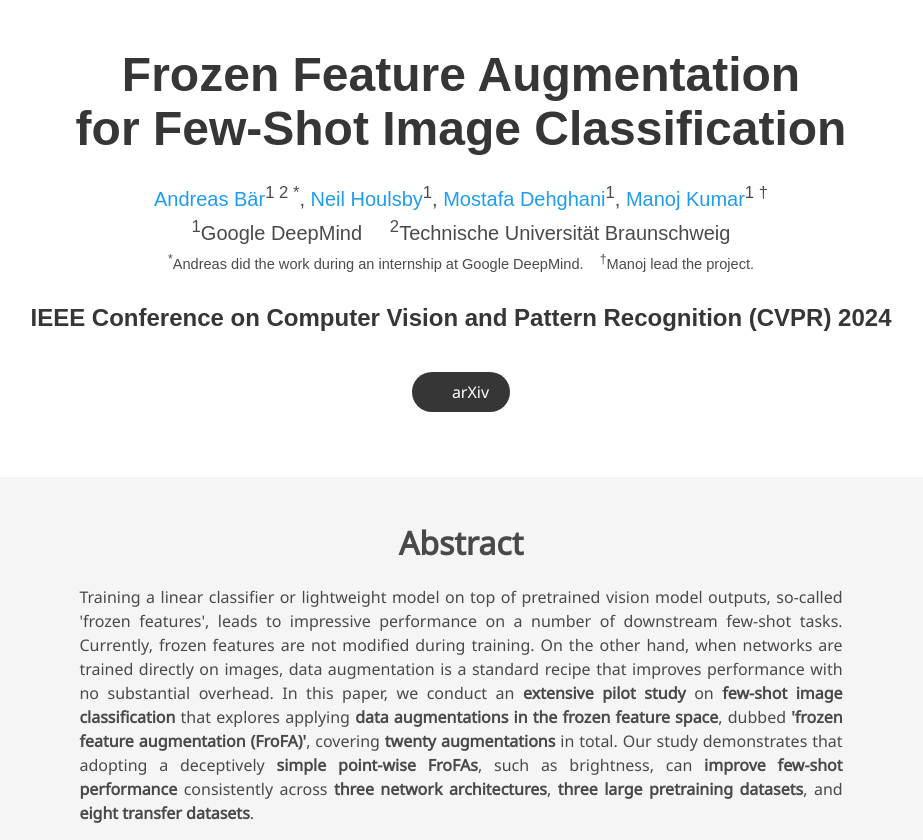
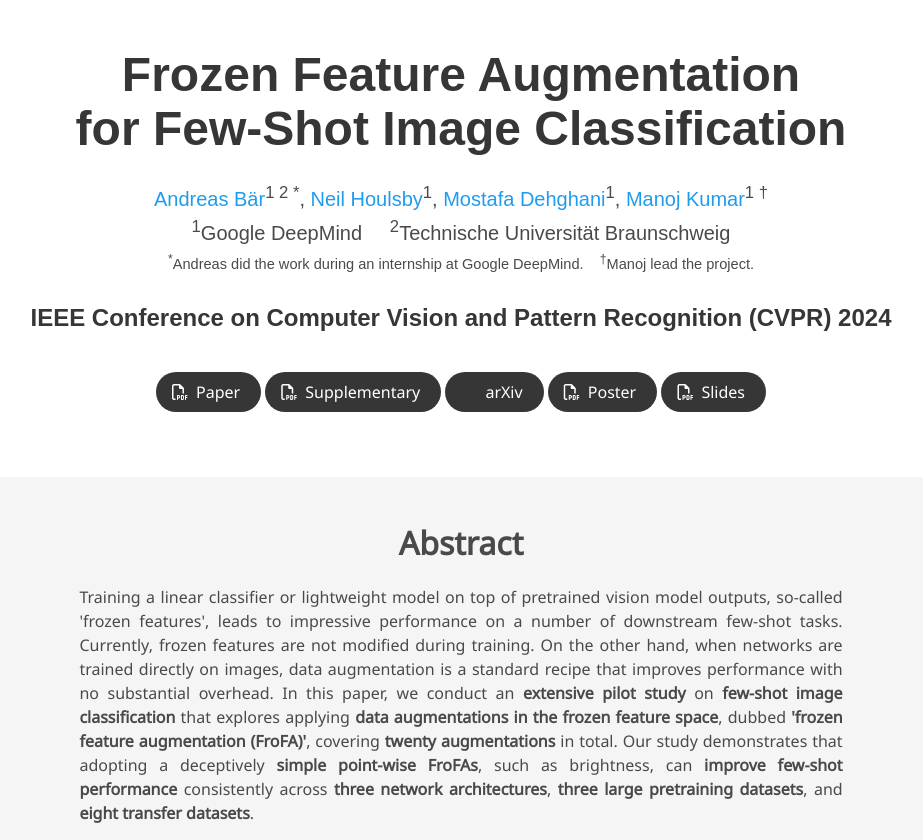
Before and after one commit to frozen-feature-augmentation/frozen-feature-augmentation.github.io, a plain HTML site: page index.html in a window 1280 px wide. Shown: the top 840 px of the page, without its empty margins (179-1102 px from the left). Drawn offline with nearby package versions, Linux system fonts and the light colour scheme; some icons are missing; a web font is replaced by a local one.

Commit message:
- Add missing information for citation - Add links to paper, slides, etc.

```diff
--- a/index.html
+++ b/index.html
@@ -9,7 +9,7 @@
     <meta property="og:description" content="SOCIAL MEDIA DESCRIPTION TAG TAG"/>
     <meta property="og:url" content="URL OF THE WEBSITE"/>
     <!-- Path to banner image, should be in the path listed below. Optimal dimenssions are 1200X630-->
-  <meta property="og:image" content="static/image/your_banner_image.png" />
+    <meta property="og:image" content="static/image/your_banner_image.png"/>
     <meta property="og:image:width" content="1200"/>
     <meta property="og:image:height" content="630"/>
 
@@ -52,7 +52,8 @@
         <div class="container is-max-desktop">
             <div class="columns is-centered">
                 <div class="column has-text-centered">
-            <h1 class="title is-1 publication-title">Frozen Feature Augmentation <br> for Few-Shot Image Classification </h1>
+                    <h1 class="title is-1 publication-title">Frozen Feature Augmentation <br> for Few-Shot Image
+                        Classification </h1>
                     <div class="is-size-5 publication-authors">
                         <!-- Paper authors -->
                         <span class="author-block">
@@ -82,40 +83,34 @@
                         <br>
                     </div>
 
+                    <!-- Paper PDF link -->
                     <div class="column has-text-centered">
-<!--                    <div class="publication-links">-->
-<!--                         &lt;!&ndash; Arxiv PDF link &ndash;&gt;-->
-<!--                      <span class="link-block">-->
-<!--                        <a href="https://arxiv.org/pdf/<ARXIV PAPER ID>.pdf" target="_blank"-->
-<!--                        class="external-link button is-normal is-rounded is-dark">-->
-<!--                        <span class="icon">-->
-<!--                          <i class="fas fa-file-pdf"></i>-->
-<!--                        </span>-->
-<!--                        <span>Paper</span>-->
-<!--                      </a>-->
-<!--                    </span>-->
 
-<!--                    &lt;!&ndash; Supplementary PDF link &ndash;&gt;-->
-<!--                    <span class="link-block">-->
-<!--                      <a href="static/pdfs/supplementary_material.pdf" target="_blank"-->
-<!--                      class="external-link button is-normal is-rounded is-dark">-->
-<!--                      <span class="icon">-->
-<!--                        <i class="fas fa-file-pdf"></i>-->
-<!--                      </span>-->
-<!--                      <span>Supplementary</span>-->
-<!--                    </a>-->
-<!--                  </span>-->
+                        <div class="publication-links">
 
-<!--                  &lt;!&ndash; Github link &ndash;&gt;-->
-<!--                  <span class="link-block">-->
-<!--                    <a href="https://github.com/YOUR REPO HERE" target="_blank"-->
-<!--                    class="external-link button is-normal is-rounded is-dark">-->
-<!--                    <span class="icon">-->
-<!--                      <i class="fab fa-github"></i>-->
-<!--                    </span>-->
-<!--                    <span>Code</span>-->
-<!--                  </a>-->
-<!--                </span>-->
+                      <span class="link-block">
+                        <a href="https://openaccess.thecvf.com/content/CVPR2024/papers/Bar_Frozen_Feature_Augmentation_for_Few-Shot_Image_Classification_CVPR_2024_paper.pdf"
+                           target="_blank"
+                           class="external-link button is-normal is-rounded is-dark">
+                        <span class="icon">
+                          <i class="far fa-file-pdf"></i>
+                        </span>
+                        <span>Paper</span>
+                      </a>
+                    </span>
+
+                            <!-- Supplementary PDF link -->
+                            <span class="link-block">
+                      <a href="https://openaccess.thecvf.com/content/CVPR2024/supplemental/Bar_Frozen_Feature_Augmentation_CVPR_2024_supplemental.pdf"
+                         target="_blank"
+                         class="external-link button is-normal is-rounded is-dark">
+                      <span class="icon">
+                        <i class="far fa-file-pdf"></i>
+                      </span>
+                      <span>Supplementary</span>
+                    </a>
+                  </span>
+
 
                           <!--                 ArXiv abstract Link-->
                             <span class="link-block">
@@ -127,6 +122,29 @@
                   <span>arXiv</span>
                 </a>
               </span>
+
+                            <!-- Poster PDF link -->
+                            <span class="link-block">
+                    <a href="https://drive.google.com/file/d/1EBCBpeB2XgbaS0aUEOf7lwD3gh-Z4r6W/view?usp=drive_link" target="_blank"
+                       class="external-link button is-normal is-rounded is-dark">
+                    <span class="icon">
+                      <i class="far fa-file-pdf"></i>
+                    </span>
+                    <span>Poster</span>
+                  </a>
+                </span>
+
+                            <!-- Slides PDF link -->
+                            <span class="link-block">
+                    <a href="https://drive.google.com/file/d/1Ctay9wFzR_b8pQj-WNgdlAuoN3slA_oA/view?usp=drive_link" target="_blank"
+                       class="external-link button is-normal is-rounded is-dark">
+                    <span class="icon">
+                      <i class="far fa-file-pdf"></i>
+                    </span>
+                    <span>Slides</span>
+                  </a>
+                </span>
+
                         </div>
                         <div class="is-size-5 publication-authors"
                         <span class="eql-cntrb"><small></small></span>
@@ -147,7 +165,17 @@
                 <h2 class="title is-3">Abstract</h2>
                 <div class="content has-text-justified">
                     <p>
-            Training a linear classifier or lightweight model on top of pretrained vision model outputs, so-called 'frozen features', leads to impressive performance on a number of downstream few-shot tasks. Currently, frozen features are not modified during training. On the other hand, when networks are trained directly on images, data augmentation is a standard recipe that improves performance with no substantial overhead. In this paper, we conduct an <b>extensive pilot study</b> on <b>few-shot image classification</b> that explores applying <b>data augmentations in the frozen feature space</b>, dubbed <b>'frozen feature augmentation (FroFA)'</b>, covering <b>twenty augmentations</b> in total. Our study demonstrates that adopting a deceptively <b>simple point-wise FroFAs</b>, such as brightness, can <b>improve few-shot performance</b> consistently across <b>three network architectures</b>, <b>three large pretraining datasets</b>, and <b>eight transfer datasets</b>.
+                        Training a linear classifier or lightweight model on top of pretrained vision model outputs,
+                        so-called 'frozen features', leads to impressive performance on a number of downstream few-shot
+                        tasks. Currently, frozen features are not modified during training. On the other hand, when
+                        networks are trained directly on images, data augmentation is a standard recipe that improves
+                        performance with no substantial overhead. In this paper, we conduct an <b>extensive pilot
+                        study</b> on <b>few-shot image classification</b> that explores applying <b>data augmentations
+                        in the frozen feature space</b>, dubbed <b>'frozen feature augmentation (FroFA)'</b>, covering
+                        <b>twenty augmentations</b> in total. Our study demonstrates that adopting a deceptively <b>simple
+                        point-wise FroFAs</b>, such as brightness, can <b>improve few-shot performance</b> consistently
+                        across <b>three network architectures</b>, <b>three large pretraining datasets</b>, and <b>eight
+                        transfer datasets</b>.
                     </p>
                 </div>
             </div>
@@ -166,7 +194,9 @@
                     <!-- Your image here -->
                     <img src="static/images/overview_step1.png" class="center" width="70%">
                     <h2 class="subtitle has-text-centered">
-          Given a (frozen) pretrained vision transformer, with <i>L</i> transformer blocks (TBs), a multi-head attention pooling (MAP) layer, and a classification layer (CL), we select its <i>L</i>-th Transformer block for caching.
+                        Given a (frozen) pretrained vision transformer, with <i>L</i> transformer blocks (TBs), a
+                        multi-head attention pooling (MAP) layer, and a classification layer (CL), we select its
+                        <i>L</i>-th Transformer block for caching.
                     </h2>
                 </div>
                 <div class="item">
@@ -180,7 +210,9 @@
                     <!-- Your image here -->
                     <img src="static/images/overview_step3.png" class="center" width="60%">
                     <h2 class="subtitle has-text-centered">
-          Finally, we use the cached features <b><i>f</i></b> to train a lightweight model on top. We investigate the effect of <u>frozen feature augmentation (FroFA)</u> applied on cached features in a few-shot setup. <b>We use the same setup for all FroFA experiments </b>.
+                        Finally, we use the cached features <b><i>f</i></b> to train a lightweight model on top. We
+                        investigate the effect of <u>frozen feature augmentation (FroFA)</u> applied on cached features
+                        in a few-shot setup. <b>We use the same setup for all FroFA experiments </b>.
                     </h2>
                 </div>
             </div>
@@ -193,12 +225,17 @@
 <section class="section hero ">
     <div class="container is-max-desktop">
         <div class="column is-centered">
-      <h2 class="title is-3" style="text-align:center">Investigating 18+2 Frozen Feature Augmentations (FroFAs)</h2>
+            <h2 class="title is-3" style="text-align:center">Investigating 18+2 Frozen Feature Augmentations
+                (FroFAs)</h2>
             <div class="item">
                 <!-- Your image here -->
                 <img src="static/images/all_augmentation_results.png" class="center" width="170%">
                 <h2 class="subtitle has-text-centered">
-          We first investigate <b>eighteen standard image augmentations in a frozen feature setup </b> using an L/16 ViT pretrained on JFT-3B. In these experiments, we cache features on few-shotted ILSVRC-2012 and train a lightweight model on top of augmented frozen features. We identify three strong augmentations: brightness, contrast, and posterize. Results for two additional augmentations are provided in the supplementary.
+                    We first investigate <b>eighteen standard image augmentations in a frozen feature setup </b> using
+                    an L/16 ViT pretrained on JFT-3B. In these experiments, we cache features on few-shotted ILSVRC-2012
+                    and train a lightweight model on top of augmented frozen features. We identify three strong
+                    augmentations: brightness, contrast, and posterize. Results for two additional augmentations are
+                    provided in the supplementary.
                 </h2>
             </div>
         </div>
@@ -211,12 +248,16 @@
 <section class="section hero ">
     <div class="container is-max-desktop">
         <div class="column is-centered">
-      <h2 class="title is-3" style="text-align:center">A Closer Look on Brightness, Contrast, and Posterize FroFAs</h2>
+            <h2 class="title is-3" style="text-align:center">A Closer Look on Brightness, Contrast, and Posterize
+                FroFAs</h2>
             <div class="item">
                 <!-- Your image here -->
                 <img src="static/images/feature_wise_results.png" class="center" width="50%">
                 <h2 class="subtitle has-text-centered">
-          We apply brightness, contrast, and posterize in a <b>feature-wise manor (c or c<sup>2</sup>)</b>. Again, we use an L/16 ViT pretrained on JFT-3B, cache features on few-shotted ILSVRC-2012, and train a lightweight model on top of augmented frozen features. We identify <b>brightness c<sup>2</sup>FroFA as the best working FroFA</b>.
+                    We apply brightness, contrast, and posterize in a <b>feature-wise manor (c or c<sup>2</sup>)</b>.
+                    Again, we use an L/16 ViT pretrained on JFT-3B, cache features on few-shotted ILSVRC-2012, and train
+                    a lightweight model on top of augmented frozen features. We identify <b>brightness c<sup>2</sup>FroFA
+                    as the best working FroFA</b>.
                 </h2>
             </div>
         </div>
@@ -229,28 +270,41 @@
 <section class="section hero">
     <div class="hero-body">
         <div class="container is-max-desktop">
-      <h2 class="title is-3 is-centered" style="text-align:center">Our Best Working FroFA Yields Strong Performance Across Architectures, Pretraining Datasets, and Few-Shot Datasets </h2>
+            <h2 class="title is-3 is-centered" style="text-align:center">Our Best Working FroFA Yields Strong
+                Performance Across Architectures, Pretraining Datasets, and Few-Shot Datasets </h2>
 
             <div id="results-carousel" class="carousel results-carousel">
                 <div class="item">
                     <!-- Your image here -->
                     <img src="static/images/jft3b_all_models_wd_combined.png" class="center" width="95%">
                     <h2 class="subtitle has-text-centered">
-        <b>Average top-1 accuracy gains on few-shotted ILSVRC-2012</b>, using frozen features from <b>JFT-3B ViTs</b>. We compare to a weight-decayed MAP (MAP<sup>wd</sup>) and L2-regularized linear probe baseline. Our method uses augmented frozen features while the baseline methods use unaltered frozen features. <b>In almost all 5- to 25-shot settings</b>, our method <b>matches or surpasses</b> both baselines.
+                        <b>Average top-1 accuracy gains on few-shotted ILSVRC-2012</b>, using frozen features from <b>JFT-3B
+                        ViTs</b>. We compare to a weight-decayed MAP (MAP<sup>wd</sup>) and L2-regularized linear probe
+                        baseline. Our method uses augmented frozen features while the baseline methods use unaltered
+                        frozen features. <b>In almost all 5- to 25-shot settings</b>, our method <b>matches or
+                        surpasses</b> both baselines.
                     </h2>
                 </div>
                 <div class="item">
                     <!-- Your image here -->
                     <img src="static/images/i21k_all_models_wd_combined.png" class="center" width="95%">
                     <h2 class="subtitle has-text-centered">
-       <b>Average top-1 accuracy gains on few-shotted ILSVRC-2012</b>, using frozen features from <b>ImageNet-21k ViTs</b>. We compare to a weight-decayed MAP (MAP<sup>wd</sup>) and L2-regularized linear probe baseline. Our method uses augmented frozen features while the baseline methods use unaltered frozen features. <b>In all 5- to 25-shot settings</b>, our method <b>matches or surpasses</b> both baselines.
+                        <b>Average top-1 accuracy gains on few-shotted ILSVRC-2012</b>, using frozen features from <b>ImageNet-21k
+                        ViTs</b>. We compare to a weight-decayed MAP (MAP<sup>wd</sup>) and L2-regularized linear probe
+                        baseline. Our method uses augmented frozen features while the baseline methods use unaltered
+                        frozen features. <b>In all 5- to 25-shot settings</b>, our method <b>matches or surpasses</b>
+                        both baselines.
                     </h2>
                 </div>
                 <div class="item">
                     <!-- Your image here -->
                     <img src="static/images/first_page_wd.png" class="center" width="45%">
                     <h2 class="subtitle has-text-centered">
-        <b>Average top-1 accuracy gains across seven few-shot test sets</b>, including, CIFAR100 and SUN397. We train on frozen features from an <b>L/16 model pretrained on JFT-3B</b> or an <b>L/16 image encoder of a WebLI-SigLIP pretrained vision-language model</b>. Our method uses augmented frozen features while the baseline methods use unaltered frozen features. On average, our method shows <b>superior performance across shots</b> for both settings.
+                        <b>Average top-1 accuracy gains across seven few-shot test sets</b>, including, CIFAR100 and
+                        SUN397. We train on frozen features from an <b>L/16 model pretrained on JFT-3B</b> or an <b>L/16
+                        image encoder of a WebLI-SigLIP pretrained vision-language model</b>. Our method uses augmented
+                        frozen features while the baseline methods use unaltered frozen features. On average, our method
+                        shows <b>superior performance across shots</b> for both settings.
                     </h2>
                 </div>
             </div>
@@ -285,6 +339,7 @@
   month     = jun,
   year      = {2024},
   address   = {Seattle, WA, USA},
+  pages     = {16046--16057},
 }
       </code></pre>
     </div>
@@ -298,7 +353,9 @@
             <div class="column is-8">
                 <div class="content" style="text-align:center">
                     <p>
-            This page was built using the <a href="https://github.com/eliahuhorwitz/Academic-project-page-template" target="_blank">Academic Project Page Template</a>.
+                        This page was built using the <a
+                            href="https://github.com/eliahuhorwitz/Academic-project-page-template" target="_blank">Academic
+                        Project Page Template</a>.
                     </p>
                 </div>
             </div>
```
Lines whose indentation alone changed are shown as unchanged.
